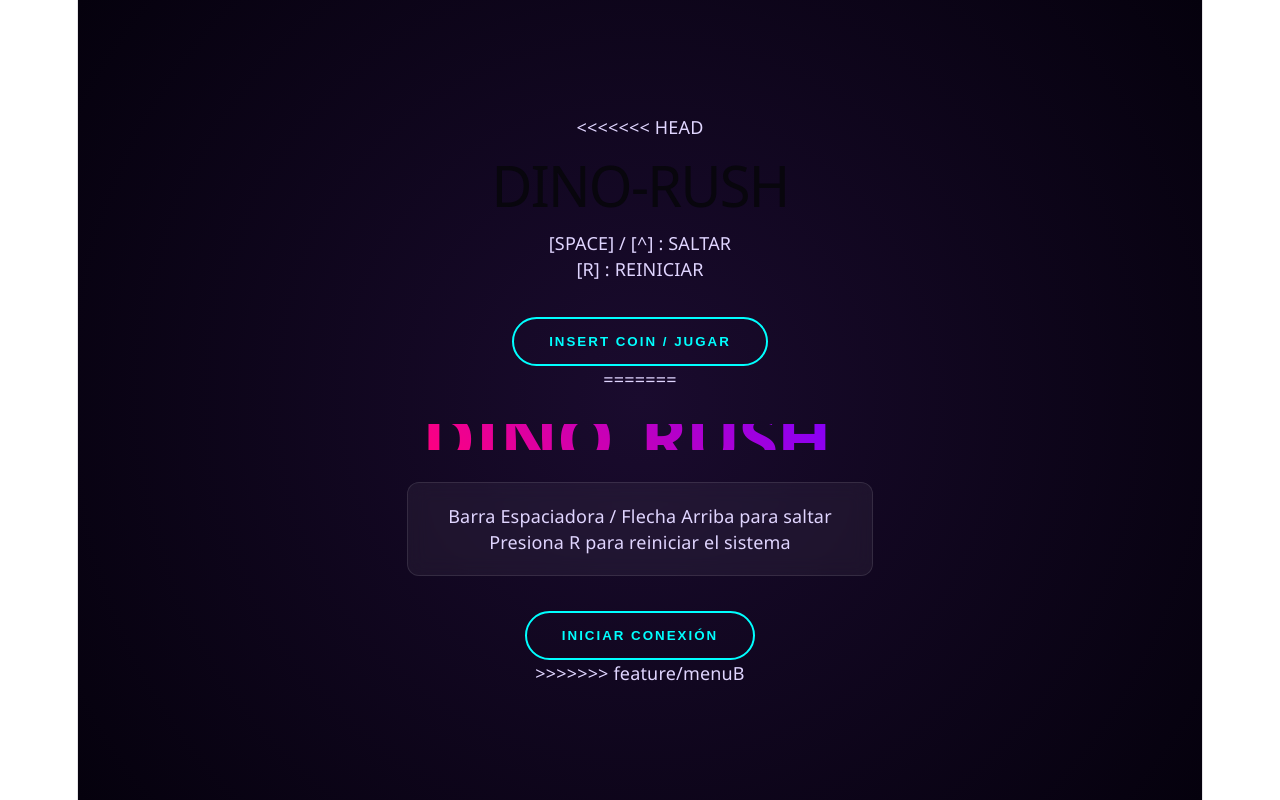
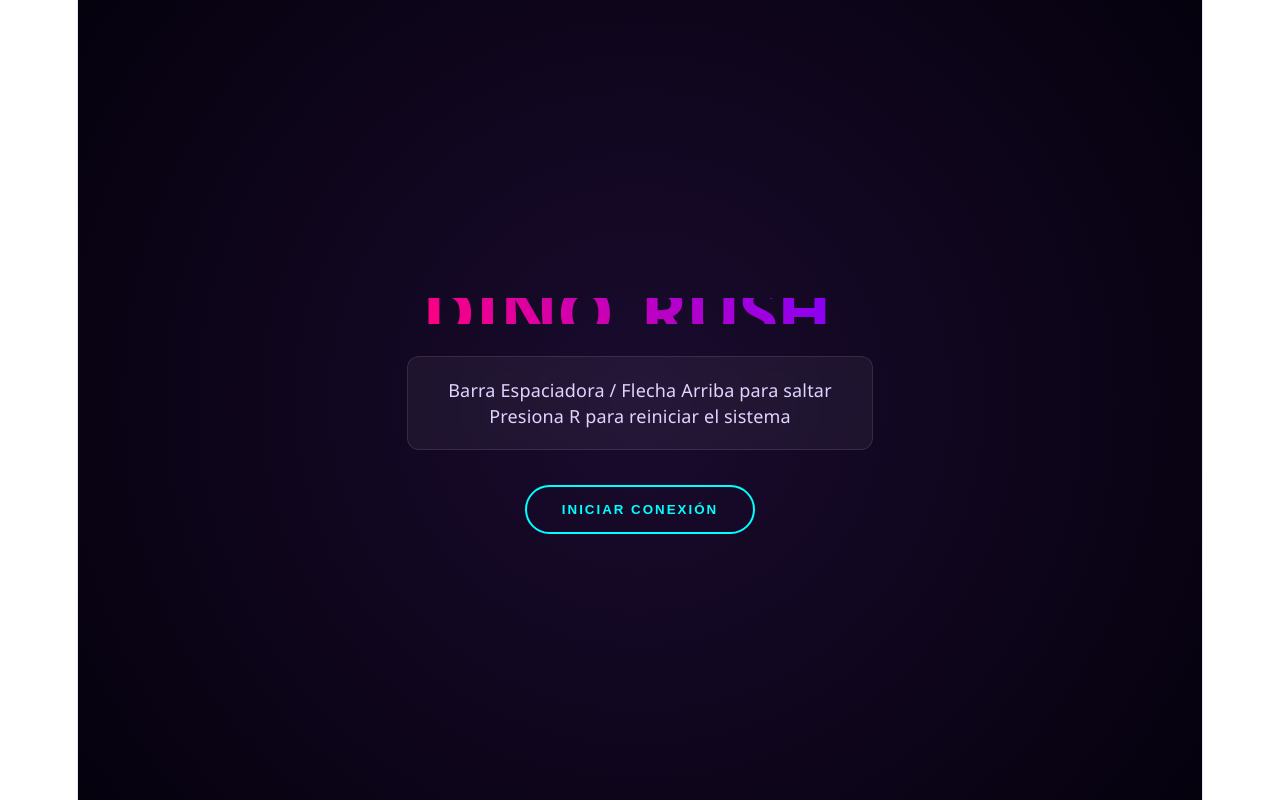
Before and after one commit to Cj24444/DinoRush_proyect, a Vue app: page / in a window 1280 px wide. Built offline with nearby package versions, Linux system fonts and the light colour scheme.

Commit message:
Arreglar problema menú principal, conflicto de estilo

```diff
--- a/src/components/mainMenu.vue
+++ b/src/components/mainMenu.vue
@@ -4,16 +4,6 @@ const emit = defineEmits(['start'])
 
 <template>
   <div class="menu">
-<<<<<<< HEAD
-    <h1 class="pixel-title">DINO-RUSH</h1>
-
-    <div class="instructions-box">
-      <p> [SPACE] / [^] : SALTAR</p>
-      <p> [R] : REINICIAR</p>
-    </div>
-
-    <button class="btn-retro" @click="emit('start')">INSERT COIN / JUGAR</button>
-=======
     <h1 class="neon-title">DINO_RUSH_</h1>
 
     <div class="modern-panel">
@@ -22,7 +12,6 @@ const emit = defineEmits(['start'])
     </div>
 
     <button class="btn-neon" @click="emit('start')">INICIAR CONEXIÓN</button>
->>>>>>> feature/menuB
   </div>
 </template>
 
```
